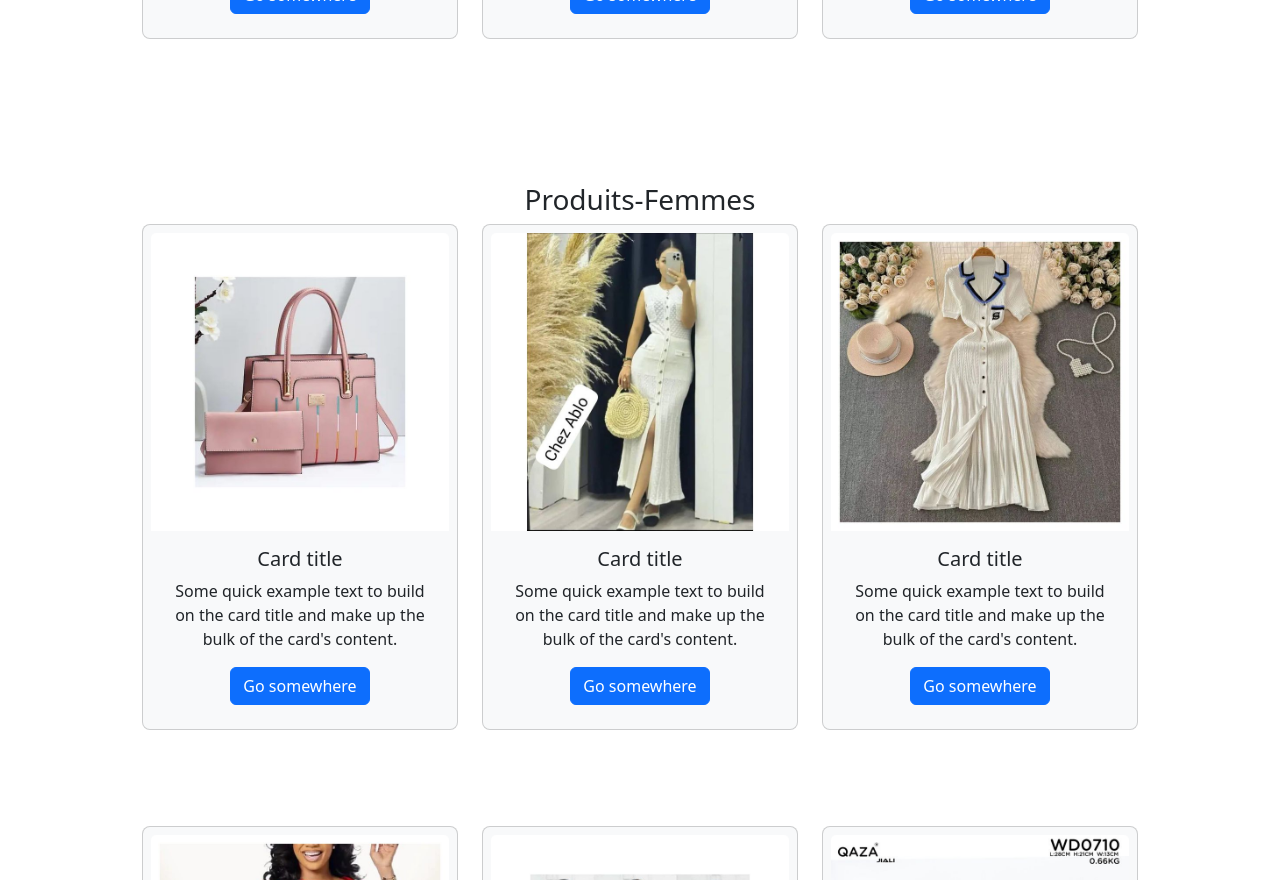
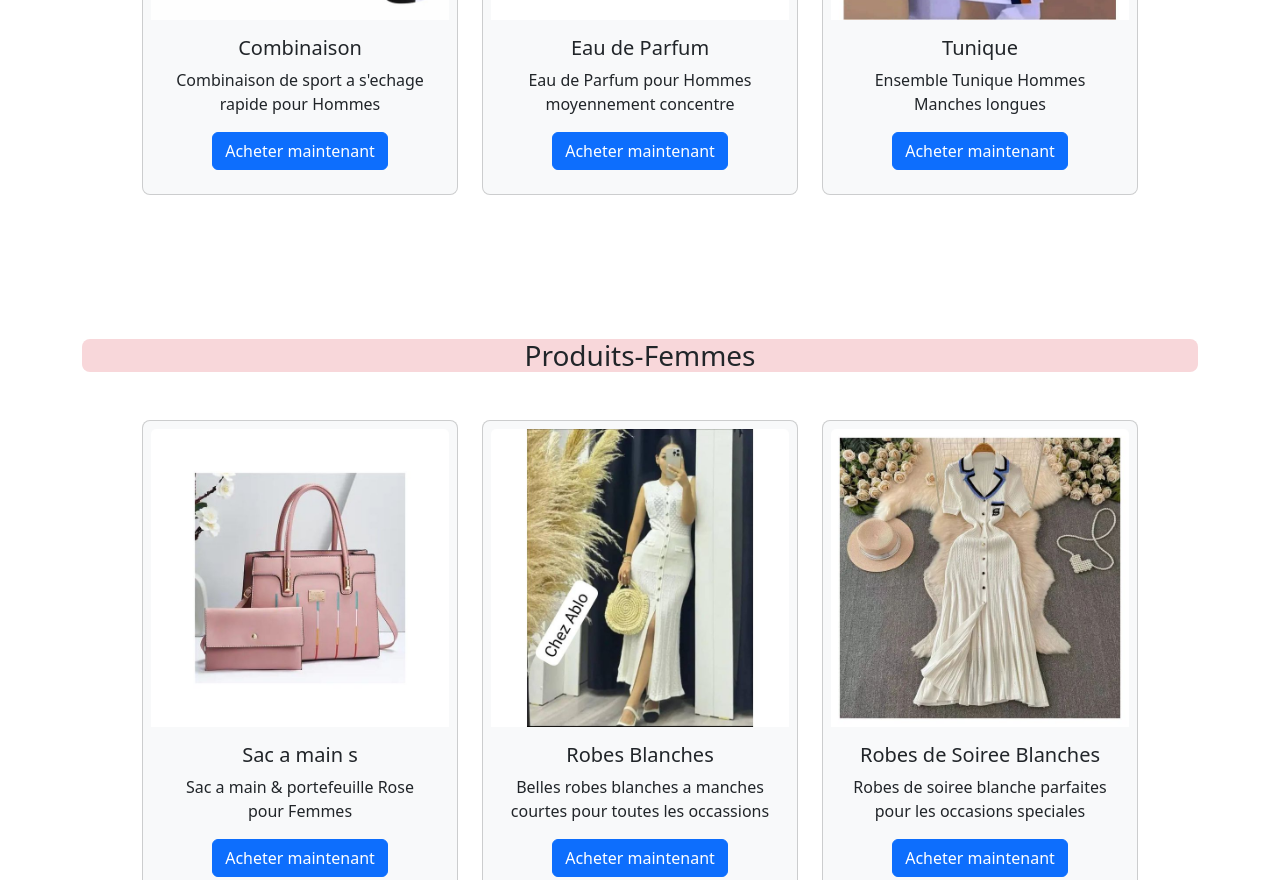
Before and after one commit to 12KOFFI/DevBootBoutique, a plain HTML site: page index.html in a window 1280 px wide. Shown: the part 1920-2800 px from the top of the page. Drawn offline with nearby package versions, Linux system fonts and the light colour scheme; a web font is replaced by a local one.

Commit message:
changement

```diff
--- a/index.html
+++ b/index.html
@@ -92,19 +92,19 @@
             </div>
             <div class="carousel-inner">
               <div class="carousel-item active" data-bs-interval="1000">
-                <img src="image/carrou1.jpg" class="d-block w-100 carrousize" alt="...">
+                <img src="image/carrou1.jpg" class="d-block w-100 carrousize" alt="..." style="object-fit: cover;">
 
               </div>
               <div class="carousel-item" data-bs-interval="1000">
-                <img src="image/carrou2.jpg" class="d-block w-100 carrousize" alt="...">
+                <img src="image/carrou2.jpg" class="d-block w-100 carrousize" alt="..." style="object-fit: cover;">
 
               </div>
               <div class="carousel-item">
-                <img src="image/carrou1.png" class="d-block w-100 carrousize" alt="...">
+                <img src="image/carrou1.png" class="d-block w-100 carrousize" alt="..." style="object-fit: cover;">
 
               </div>
               <div class="carousel-item">
-                <img src="image/corrou11.jpg" class="d-block w-100 carrousize" alt="...">
+                <img src="image/corrou11.jpg" class="d-block w-100 carrousize" alt="..." style="object-fit: cover;">
 
               </div>
             </div>
@@ -140,12 +140,12 @@
 
   <section class=" text-center sect" id="Shops ">
     <h2 class="bg-success p-1 rounded-4 mx-5 text-white police mb-4" >my Shops</h2>
-    <p>Bienvenue dans Ma Boutique votre destination pour des produits de qualité
+    <p class="fs-3">Bienvenue dans Ma Boutique votre destination pour des produits de qualité
       et des offres imbattables. Découvrez vite nos sélections </p>
 
 
-      <div class="container">
-        <h3 id="homme">Produits-Hommes</h3>
+      <div class="container articlsize">
+        <h3 id="homme" class="bg-info  text-white rounded-4">Produits-Hommes</h3>
 
         <div class="row m-5">
 
@@ -154,9 +154,9 @@
             <div class="card shadow p-2 mb-5 bg-body-tertiary rounded-3">
               <img src="image/cardh-image/cardh1.jpg" class="card-img-top" alt="...">
               <div class="card-body">
-                <h5 class="card-title">Card title</h5>
-                <p class="card-text">Some quick example text to build on the card title and make up the bulk of the card's content.</p>
-                <a href="#" class="btn btn-primary">Go somewhere</a>
+                <h5 class="card-title">Complet-hommes</h5>
+                <p class="card-text">pantalon & t-shirt a manches courtes pour Hommes</p>
+                <a href="#" class="btn btn-primary">Acheter maintenant</a>
               </div>
             </div>
           </div>
@@ -165,9 +165,9 @@
             <div class="card p-2 mb-5 bg-body-tertiary rounded-3">
               <img src="image/cardh-image/cardh2.jpg" class="card-img-top" alt="...">
               <div class="card-body">
-                <h5 class="card-title">Card title</h5>
-                <p class="card-text">Some quick example text to build on the card title and make up the bulk of the card's content.</p>
-                <a href="#" class="btn btn-primary">Go somewhere</a>
+                <h5 class="card-title">Complet-hommes</h5>
+                <p class="card-text">T-shirt Manches courtes & short pour Hommes</p>
+                <a href="#" class="btn btn-primary">Acheter maintenant</a>
               </div>
             </div>
           </div>
@@ -176,9 +176,9 @@
             <div class="card  p-2 mb-5 bg-body-tertiary rounded-3">
               <img src="image/cardh-image/cardh3.jpg" class="card-img-top" alt="...">
               <div class="card-body">
-                <h5 class="card-title">Card title</h5>
-                <p class="card-text">Some quick example text to build on the card title and make up the bulk of the card's content.</p>
-                <a href="#" class="btn btn-primary">Go somewhere</a>
+                <h5 class="card-title">Nike Mercurial Vapor</h5>
+                <p class="card-text">Chaussures de football pour Hommes</p>
+                <a href="#" class="btn btn-primary">Acheter maintenant</a>
               </div>
             </div>
           </div>
@@ -188,9 +188,9 @@
             <div class="card  p-2 mb-5 bg-body-tertiary rounded-3">
               <img src="image/cardh-image/cardh4.jpg" class="card-img-top" alt="...">
               <div class="card-body">
-                <h5 class="card-title">Card title</h5>
-                <p class="card-text">Some quick example text to build on the card title and make up the bulk of the card's content.</p>
-                <a href="#" class="btn btn-primary">Go somewhere</a>
+                <h5 class="card-title">Combinaison</h5>
+                <p class="card-text">Combinaison de sport a s'echage rapide pour Hommes</p>
+                <a href="#" class="btn btn-primary">Acheter maintenant</a>
               </div>
             </div>
           </div>
@@ -199,9 +199,9 @@
             <div class="card  p-2 mb-5 bg-body-tertiary rounded-3">
               <img src="image/cardh-image/cardh6.jpg" class="card-img-top" alt="...">
               <div class="card-body">
-                <h5 class="card-title">Card title</h5>
-                <p class="card-text">Some quick example text to build on the card title and make up the bulk of the card's content.</p>
-                <a href="#" class="btn btn-primary">Go somewhere</a>
+                <h5 class="card-title">Eau de Parfum</h5>
+                <p class="card-text">Eau de Parfum pour Hommes moyennement concentre</p>
+                <a href="#" class="btn btn-primary">Acheter maintenant</a>
               </div>
             </div>
           </div>
@@ -210,25 +210,25 @@
             <div class="card  p-2 mb-5 bg-body-tertiary rounded-3">
               <img src="image/cardh-image/cardh7.jpg" class="card-img-top" alt="...">
               <div class="card-body">
-                <h5 class="card-title">Card title</h5>
-                <p class="card-text">Some quick example text to build on the card title and make up the bulk of the card's content.</p>
-                <a href="#" class="btn btn-primary">Go somewhere</a>
+                <h5 class="card-title">Tunique</h5>
+                <p class="card-text">Ensemble Tunique Hommes Manches longues  </p>
+                <a href="#" class="btn btn-primary">Acheter maintenant</a>
               </div>
             </div>
           </div>
 
         </div>
 
+        <h3 id="femme" class="bg-danger-subtle  rounded-3">Produits-Femmes</h3>
+        <div class="row m-5">
 
-        <div class="row m-5">
-          <h3 id="femme">Produits-Femmes</h3>
            <div class="col-sm-12 col-md-6  mb-5 col-lg-4">
             <div class="card p-2 mb-5 bg-body-tertiary rounded-3">
               <img src="image/cardf-image/cardf0.jpg" class="card-img-top" alt="...">
               <div class="card-body">
-                <h5 class="card-title">Card title</h5>
-                <p class="card-text">Some quick example text to build on the card title and make up the bulk of the card's content.</p>
-                <a href="#" class="btn btn-primary">Go somewhere</a>
+                <h5 class="card-title">Sac a main s</h5>
+                <p class="card-text"> Sac a main & portefeuille Rose pour Femmes </p>
+                <a href="#" class="btn btn-primary">Acheter maintenant</a>
               </div>
             </div>
           </div>
@@ -237,9 +237,9 @@
             <div class="card p-2 mb-5 bg-body-tertiary rounded-3">
               <img src="image/cardf-image/cardf1.jpg" class="card-img-top" alt="...">
               <div class="card-body">
-                <h5 class="card-title">Card title</h5>
-                <p class="card-text">Some quick example text to build on the card title and make up the bulk of the card's content.</p>
-                <a href="#" class="btn btn-primary">Go somewhere</a>
+                <h5 class="card-title">Robes Blanches</h5>
+                <p class="card-text">Belles robes blanches a manches courtes pour toutes les occassions</p>
+                <a href="#" class="btn btn-primary">Acheter maintenant</a>
               </div>
             </div>
           </div>
@@ -248,9 +248,9 @@
             <div class="card p-2 mb-5 bg-body-tertiary rounded-3">
               <img src="image/cardf-image/cardf2.jpg" class="card-img-top" alt="...">
               <div class="card-body">
-                <h5 class="card-title">Card title</h5>
-                <p class="card-text">Some quick example text to build on the card title and make up the bulk of the card's content.</p>
-                <a href="#" class="btn btn-primary">Go somewhere</a>
+                <h5 class="card-title">Robes de Soiree Blanches</h5>
+                <p class="card-text">Robes de soiree blanche parfaites pour les occasions speciales</p>
+                <a href="#" class="btn btn-primary">Acheter maintenant</a>
               </div>
             </div>
           </div>
@@ -261,9 +261,9 @@
             <div class="card p-2 mb-5 bg-body-tertiary rounded-3">
               <img src="image/cardf-image/cardf3.jpg" class="card-img-top" alt="...">
               <div class="card-body">
-                <h5 class="card-title">Card title</h5>
-                <p class="card-text">Some quick example text to build on the card title and make up the bulk of the card's content.</p>
-                <a href="#" class="btn btn-primary">Go somewhere</a>
+                <h5 class="card-title">Robes de soiree rouges</h5>
+                <p class="card-text">Robes de ceremonie par chere qui vous fera briller</p>
+                <a href="#" class="btn btn-primary">Acheter maintenant</a>
               </div>
             </div>
           </div>
@@ -272,9 +272,9 @@
             <div class="card  p-2 mb-5 bg-body-tertiary rounded-3">
               <img src="image/cardf-image/cardf4.jpg" class="card-img-top" alt="...">
               <div class="card-body">
-                <h5 class="card-title">Card title</h5>
-                <p class="card-text">Some quick example text to build on the card title and make up the bulk of the card's content.</p>
-                <a href="#" class="btn btn-primary">Go somewhere</a>
+                <h5 class="card-title">Ensemble robes classe</h5>
+                <p class="card-text">Ensemble robes classe ideale pour vous rendre styler</p>
+                <a href="#" class="btn btn-primary">Acheter maintenant</a>
               </div>
             </div>
           </div>
@@ -283,24 +283,24 @@
             <div class="card  p-2 mb-5 bg-body-tertiary rounded-3">
               <img src="image/cardf-image/cardf5.jpg" class="card-img-top" alt="...">
               <div class="card-body">
-                <h5 class="card-title">Card title</h5>
-                <p class="card-text">Some quick example text to build on the card title and make up the bulk of the card's content.</p>
-                <a href="#" class="btn btn-primary">Go somewhere</a>
+                <h5 class="card-title">Sac a main orange</h5>
+                <p class="card-text">Sac a main orange la qualiter a moindre  cout pour les sorties</p>
+                <a href="#" class="btn btn-primary">Acheter maintenant</a>
               </div>
             </div>
           </div>
         </div>
 
+        <h3 id="phone" class="bg-dark-subtle rounded-4 ">Telephone & Tablettes</h3>
+        <div class="row m-5">
 
-        <div class="row m-5">
-          <h3 id="phone">Telephone & Tablettes</h3>
           <div class="col-sm-12 col-md-6  mb-5 col-lg-4">
             <div class="card  p-2 mb-5 bg-body-tertiary rounded-3">
               <img src="image/cardphone/phone1.jpg" class="card-img-top" alt="...">
               <div class="card-body">
-                <h5 class="card-title">Card title</h5>
-                <p class="card-text">Some quick example text to build on the card title and make up the bulk of the card's content.</p>
-                <a href="#" class="btn btn-primary">Go somewhere</a>
+                <h5 class="card-title">Samsung A05</h5>
+                <p class="card-text">Un affichage a la mesure de vos envies appareil photo de haute qualiter</p>
+                <a href="#" class="btn btn-primary">Acheter maintenant</a>
               </div>
             </div>
           </div>
@@ -309,9 +309,9 @@
             <div class="card  p-2 mb-5 bg-body-tertiary rounded-3">
               <img src="image/cardphone/phone2.jpg" class="card-img-top" alt="...">
               <div class="card-body">
-                <h5 class="card-title">Card title</h5>
-                <p class="card-text">Some quick example text to build on the card title and make up the bulk of the card's content.</p>
-                <a href="#" class="btn btn-primary">Go somewhere</a>
+                <h5 class="card-title">Samsung A35 5G</h5>
+                <p class="card-text"> Smatphone milieu de Gamme equipe d'un ecran super Amoled</p>
+                <a href="#" class="btn btn-primary">Acheter maintenant</a>
               </div>
             </div>
           </div>
@@ -320,9 +320,9 @@
             <div class="card  p-2 mb-5 bg-body-tertiary rounded-3">
               <img src="image/cardphone/phone3.jpg" class="card-img-top" alt="...">
               <div class="card-body">
-                <h5 class="card-title">Card title</h5>
-                <p class="card-text">Some quick example text to build on the card title and make up the bulk of the card's content.</p>
-                <a href="#" class="btn btn-primary">Go somewhere</a>
+                <h5 class="card-title">Samasung Galaxy S24 Ultra</h5>
+                <p class="card-text">equipe de la connexion wifi 7 le plus avance de la serie</p>
+                <a href="#" class="btn btn-primary">Acheter maintenant</a>
               </div>
             </div>
           </div>
@@ -332,9 +332,9 @@
             <div class="card  p-2 mb-5 bg-body-tertiary rounded-3">
               <img src="image/cardphone/phone4.jpg" class="card-img-top" alt="...">
               <div class="card-body">
-                <h5 class="card-title">Card title</h5>
-                <p class="card-text">Some quick example text to build on the card title and make up the bulk of the card's content.</p>
-                <a href="#" class="btn btn-primary">Go somewhere</a>
+                <h5 class="card-title">Samsung Galaxy note 9</h5>
+                <p class="card-text">profitez du plus grand ecran au bord incurve au monde.</p>
+                <a href="#" class="btn btn-primary">Acheter maintenant</a>
               </div>
             </div>
           </div>
@@ -343,9 +343,9 @@
             <div class="card  p-2 mb-5 bg-body-tertiary rounded-3" >
               <img src="image/cardphone/phone5.jpg" class="card-img-top" alt="...">
               <div class="card-body">
-                <h5 class="card-title">Card title</h5>
-                <p class="card-text">Some quick example text to build on the card title and make up the bulk of the card's content.</p>
-                <a href="#" class="btn btn-primary">Go somewhere</a>
+                <h5 class="card-title">Apple iphone 16 ROSE</h5>
+                <p class="card-text">iphone 16 plus equiper d'un processeur A18 Bionic  performance</p>
+                <a href="#" class="btn btn-primary">Acheter maintenant</a>
               </div>
             </div>
           </div>
@@ -354,9 +354,9 @@
             <div class="card  p-2 mb-5 bg-body-tertiary rounded-3">
               <img src="image/cardphone/phone6.jpg" class="card-img-top" alt="...">
               <div class="card-body">
-                <h5 class="card-title">Card title</h5>
-                <p class="card-text">Some quick example text to build on the card title and make up the bulk of the card's content.</p>
-                <a href="#" class="btn btn-primary">Go somewhere</a>
+                <h5 class="card-title">Apple iphone 16 NOIR</h5>
+                <p class="card-text">iphone 16 plus equiper d'un processeur A18 Bionic  performance.</p>
+                <a href="#" class="btn btn-primary">Acheter maintenant</a>
               </div>
             </div>
           </div>
@@ -364,16 +364,16 @@
 
 
 
+        <h3 id="info" class="bg-primary text-white rounded-3"> Materiaux-Informatiques</h3>
+        <div class="row m-5">
 
-        <div class="row m-5">
-          <h3 id="info"> Materiaux-Informatiques</h3>
           <div class="col-sm-12 col-md-6  mb-5 col-lg-4">
             <div class="card  p-2 mb-5 bg-body-tertiary rounded-3">
               <img src="image/cardinfor/infor1.jpg" class="card-img-top" alt="...">
               <div class="card-body">
-                <h5 class="card-title">Card title</h5>
-                <p class="card-text">Some quick example text to build on the card title and make up the bulk of the card's content.</p>
-                <a href="#" class="btn btn-primary">Go somewhere</a>
+                <h5 class="card-title">Lenovo</h5>
+                <p class="card-text">Lenovo Dual core 8go 512 ssd windows 11 </p>
+                <a href="#" class="btn btn-primary">Acheter maintenant</a>
               </div>
             </div>
           </div>
@@ -382,9 +382,9 @@
             <div class="card  p-2 mb-5 bg-body-tertiary rounded-3">
               <img src="image/cardinfor/infor2.jpg" class="card-img-top" alt="...">
               <div class="card-body">
-                <h5 class="card-title">Card title</h5>
-                <p class="card-text">Some quick example text to build on the card title and make up the bulk of the card's content.</p>
-                <a href="#" class="btn btn-primary">Go somewhere</a>
+                <h5 class="card-title">Hp </h5>
+                <p class="card-text">hp Dual core 8go 512 ssd windows 11 pc ultra fiable</p>
+                <a href="#" class="btn btn-primary">Acheter maintenant</a>
               </div>
             </div>
           </div>
@@ -393,9 +393,9 @@
             <div class="card  p-2 mb-5 bg-body-tertiary rounded-3">
               <img src="image/cardinfor/infor3.jpg" class="card-img-top" alt="...">
               <div class="card-body">
-                <h5 class="card-title">Card title</h5>
-                <p class="card-text">Some quick example text to build on the card title and make up the bulk of the card's content.</p>
-                <a href="#" class="btn btn-primary">Go somewhere</a>
+                <h5 class="card-title">Lenovo dual</h5>
+                <p class="card-text">Lenovo dual core equiper d'un sac pc ultra resistant</p>
+                <a href="#" class="btn btn-primary">Acheter maintenant</a>
               </div>
             </div>
           </div>
@@ -405,9 +405,9 @@
             <div class="card  p-2 mb-5 bg-body-tertiary rounded-3">
               <img src="image/cardinfor/infor4.jpg" class="card-img-top" alt="...">
               <div class="card-body">
-                <h5 class="card-title">Card title</h5>
-                <p class="card-text">Some quick example text to build on the card title and make up the bulk of the card's content.</p>
-                <a href="#" class="btn btn-primary">Go somewhere</a>
+                <h5 class="card-title">Casque pro max</h5>
+                <p class="card-text">Modele p9 avec une bonne base de son autonomie 10h</p>
+                <a href="#" class="btn btn-primary">Acheter maintenant</a>
               </div>
             </div>
           </div>
@@ -416,9 +416,9 @@
             <div class="card  p-2 mb-5 bg-body-tertiary rounded-3">
               <img src="image/cardinfor/infor5.jpg" class="card-img-top" alt="...">
               <div class="card-body">
-                <h5 class="card-title">Card title</h5>
-                <p class="card-text">Some quick example text to build on the card title and make up the bulk of the card's content.</p>
-                <a href="#" class="btn btn-primary">Go somewhere</a>
+                <h5 class="card-title">HP pliable 360</h5>
+                <p class="card-text"> ordinateur portable ram 16gb ssd 1to avec processeur intel core i5</p>
+                <a href="#" class="btn btn-primary">Acheter maintenant</a>
               </div>
             </div>
           </div>
@@ -427,9 +427,9 @@
             <div class="card  p-2 mb-5 bg-body-tertiary rounded-3">
               <img src="image/cardinfor/infor6.jpg" class="card-img-top" alt="...">
               <div class="card-body">
-                <h5 class="card-title">Card title</h5>
-                <p class="card-text">Some quick example text to build on the card title and make up the bulk of the card's content.</p>
-                <a href="#" class="btn btn-primary">Go somewhere</a>
+                <h5 class="card-title">Kaspersky 2024</h5>
+                <p class="card-text">outil de securite nouvelle generation pour optimiser votre vie en ligne</p>
+                <a href="#" class="btn btn-primary">Acheter maintenant</a>
               </div>
             </div>
           </div>
@@ -451,10 +451,10 @@
       <div id="carouselExampleSlidesOnly" class="carousel slide" data-bs-ride="carousel">
         <div class="carousel-inner">
           <div class="carousel-item active">
-            <img src="image/carouabout00.jpg" class="d-block w-100 carrousize" alt="...">
+            <img src="image/carouabout00.jpg" class="d-block w-100 carrousize" alt="..." style="object-fit: cover;">
           </div>
           <div class="carousel-item">
-            <img src="image/carrouabout11.jpg" class="d-block w-100 carrousize" alt="...">
+            <img src="image/carrouabout11.jpg" class="d-block w-100 carrousize" alt="..." style="object-fit: cover;">
           </div>
         </div>
       </div>
--- a/style/style.css
+++ b/style/style.css
@@ -59,9 +59,6 @@
   .colorabout0{
     background-color: #beeb93;
   }
-
-<<<<<<< HEAD
-
-=======
-
->>>>>>> b931eefe08fc041e6ec49ac7fe3f253c89e80f34
+.articlsize{
+  margin-top: 10rem;
+}
```
Also changed, not shown: image/imm.png (deleted).
